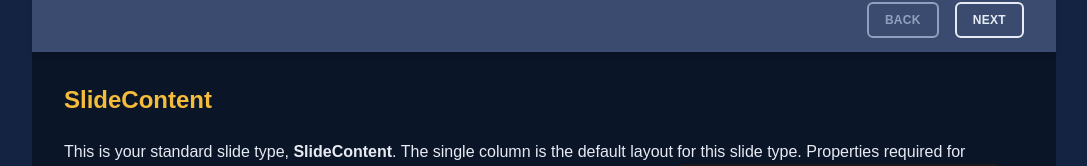
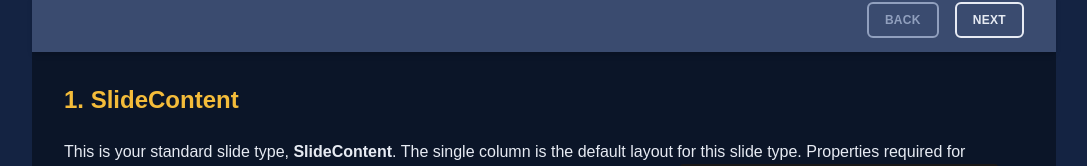
Before and after one commit to gfebs-dev-team/template-training-content, a Vue app: page / in a window 1280 px wide. Shown: the part 176-342 px from the top of the page, without its empty margins (96-1183 px from the left). Built offline with nearby package versions, Linux system fonts and the light colour scheme; some icons are missing.

Commit message:
numbered slides

```diff
--- a/src/components/SlideBase.vue
+++ b/src/components/SlideBase.vue
@@ -1,20 +1,28 @@
 <script setup>
+import { onMounted, ref, useSlots, computed } from 'vue'
+import { useSlidesStore } from '../stores/slides'
+import { storeToRefs } from 'pinia'
+
+const slides = useSlidesStore()
+const { current } = storeToRefs(slides)
 const props = defineProps(['title', 'columns', 'classNames', 'class', 'type'])
-import { onMounted, ref, useSlots } from 'vue'
 const hasMain = ref(false)
 
+const id = computed(() => current.value + 1)
 onMounted(() => {
   hasMain.value = useSlots().main ? true : false
 })
-
 </script>
 <template>
   <div
     class="flex flex-col absolute items-center w-full h-full md:items-stretch p-4 md:p-8 gap-6"
     :class="class"
   >
-    <h2 class="text-2xl w-full md:block text-saffron font-bold" v-if="props.title && props.type != 'section'">
-      {{ props.title }}
+    <h2
+      class="text-2xl w-full md:block text-saffron font-bold transition"
+      v-if="props.title && props.type != 'section'"
+    >
+      {{ id + '. ' + props.title }}
     </h2>
     <div class="flex gap-2" v-if="hasMain || props.columns">
       <div
```
